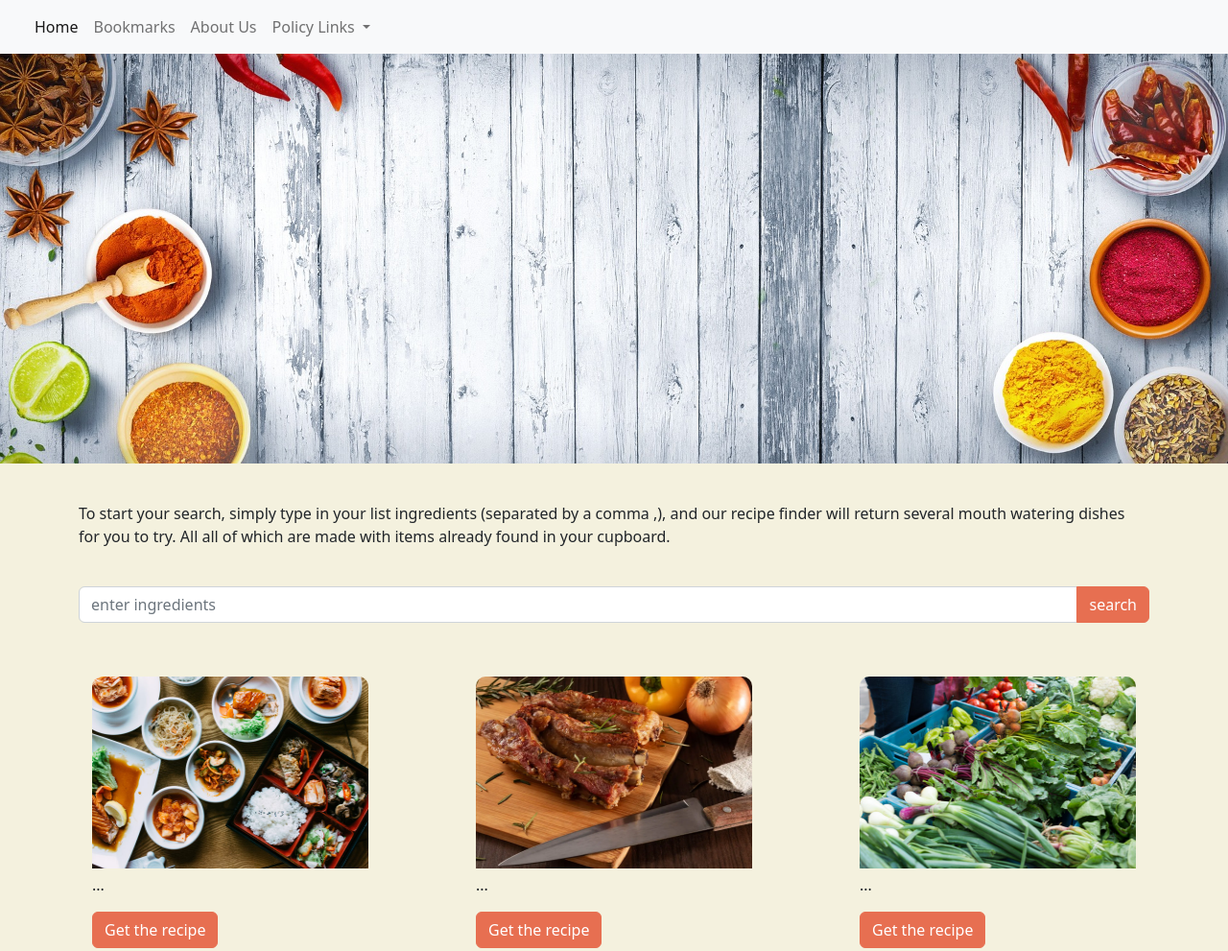
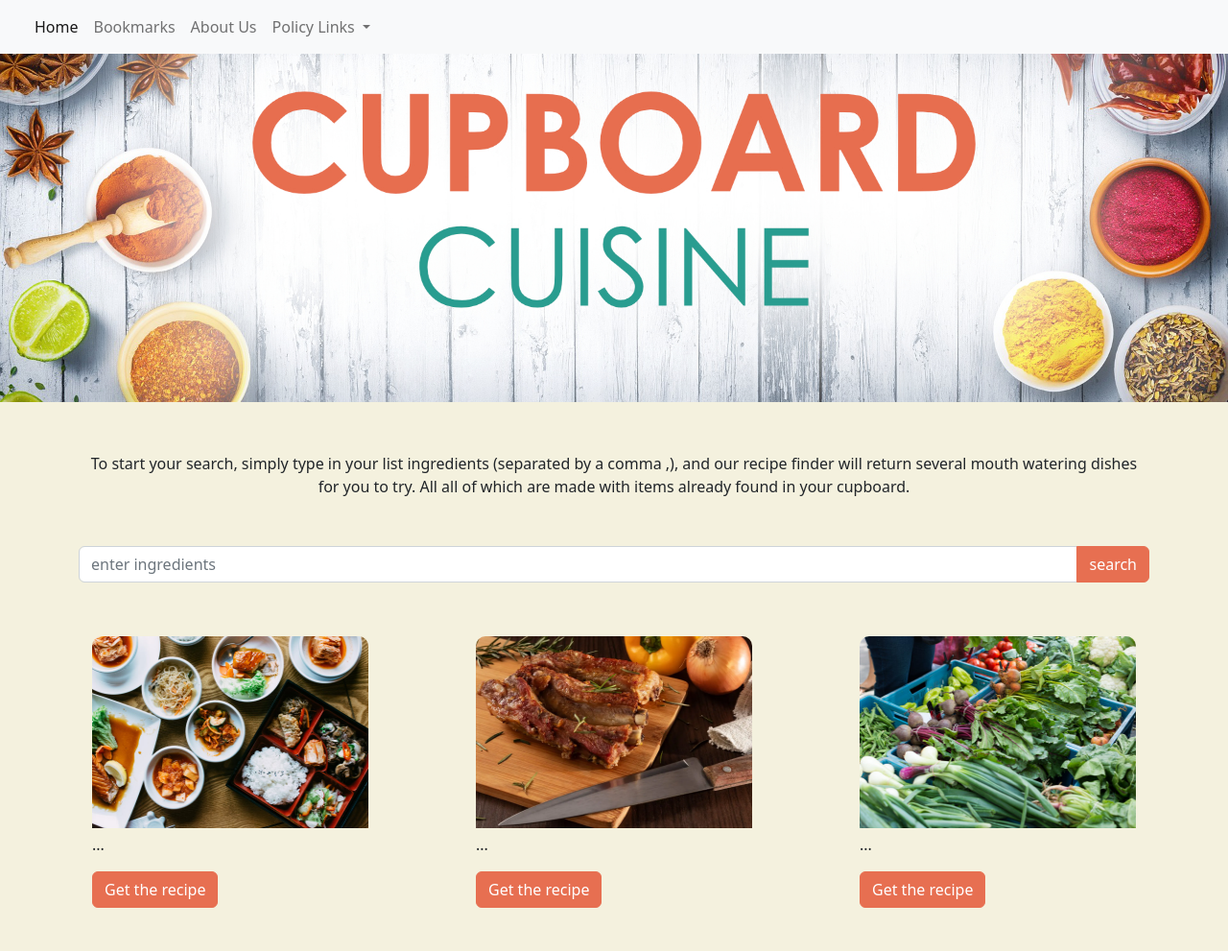
Before and after one commit to wmckeever/CI-Module1-Final-Project, a website: page index.html in a window 1280 px wide. Shown: the top 991 px of the page at 96% size. Drawn offline with nearby package versions, Linux system fonts and the light colour scheme; no server answers.

Commit message:
Completed Assignment. Added final header image, cleaned up styling and code, cleared localStorage.

```diff
--- a/index.html
+++ b/index.html
@@ -43,7 +43,12 @@
     </div>
   </nav>
 
-  <img id="header-image" src="./images/cooking-banner-7166200_1920.jpg" class="img-fluid" alt="...">
+  <div id="header-image">
+        <center>
+  <img id="header-image1" src="./images/cooking-banner.jpg" class="img-fluid" alt="...">
+        </center>
+      </div>
+
 
   <div id="main-container" class="container">
 
--- a/main.js
+++ b/main.js
@@ -25,6 +25,9 @@ let bookmarks = [];
 
 let randomFood = document.querySelector("#random-food");
 
+//* click sound
+let clickSound = new Audio("./click-21156.mp3");
+
 
 //*<------------- querySelectors ------------->*//
 //*<----------------------------------------->*//
@@ -39,8 +42,7 @@ let modalButton4 = document.querySelector('.modal-button4');
 let modalButton5 = document.querySelector('.modal-button5');
 let modalButton6 = document.querySelector('.modal-button6');
 
-//* modal save buttons //
-
+//* modal save buttons
 let saveButton = document.querySelector('#save-button');
 let saveSpot = document.querySelector('ul');
 
@@ -111,6 +113,7 @@ fetch(`https://api.spoonacular.com/food/trivia/random?apiKey=63aa00c3b9a14b4d81e
 
 searchButton.addEventListener('click', (event) => {
     event.preventDefault();
+    clickSound.play();
     console.log("Search Button Works")
     console.log("User Iput is working and prints out:")
     console.log(userInput.value);
--- a/style.css
+++ b/style.css
@@ -12,7 +12,10 @@ h1 {
       flex-direction: column;
 }
 #instructions{
-  margin-bottom: 40px;
+  margin-top: 75px;
+  margin-bottom: 50px;
+  text-align: center;
+  font-weight: 500;
 }
 
 #random-food-header {
@@ -51,8 +54,12 @@ h1 {
   width: 150px;
 }
 #header-image{
-  max-height: 480px;
+  height: 300px;
+  width: auto;
   margin-bottom: 40px;
+        display: flex;
+        justify-content: center;
+        align-items: center;
 }
 
 .card1-img-top, .card2-img-top, .card3-img-top, .card4-img-top, .card5-img-top, .card6-img-top {
@@ -118,15 +125,6 @@ li, a{
   justify-content: flex-start;
   align-items: flex-end;
  }
-/*
-ingredient-search {
-  display: flex;
-  justify-content: center;
-  align-items: center;
-  margin-top: 20px;
-} */
-
-
 
 /* bookmark page */
 #bookmark-container-outside {
```
Also changed, not shown: images/cooking-banner-7166200_1920.jpg (deleted), images/cooking-banner.jpg (added), images/headerImage.png (deleted), images/inMyCupbpardLogo.png (deleted), images/ingredientsImage1.png (deleted), images/red-apples-3186572_1920.jpg (deleted), 2 other files.
